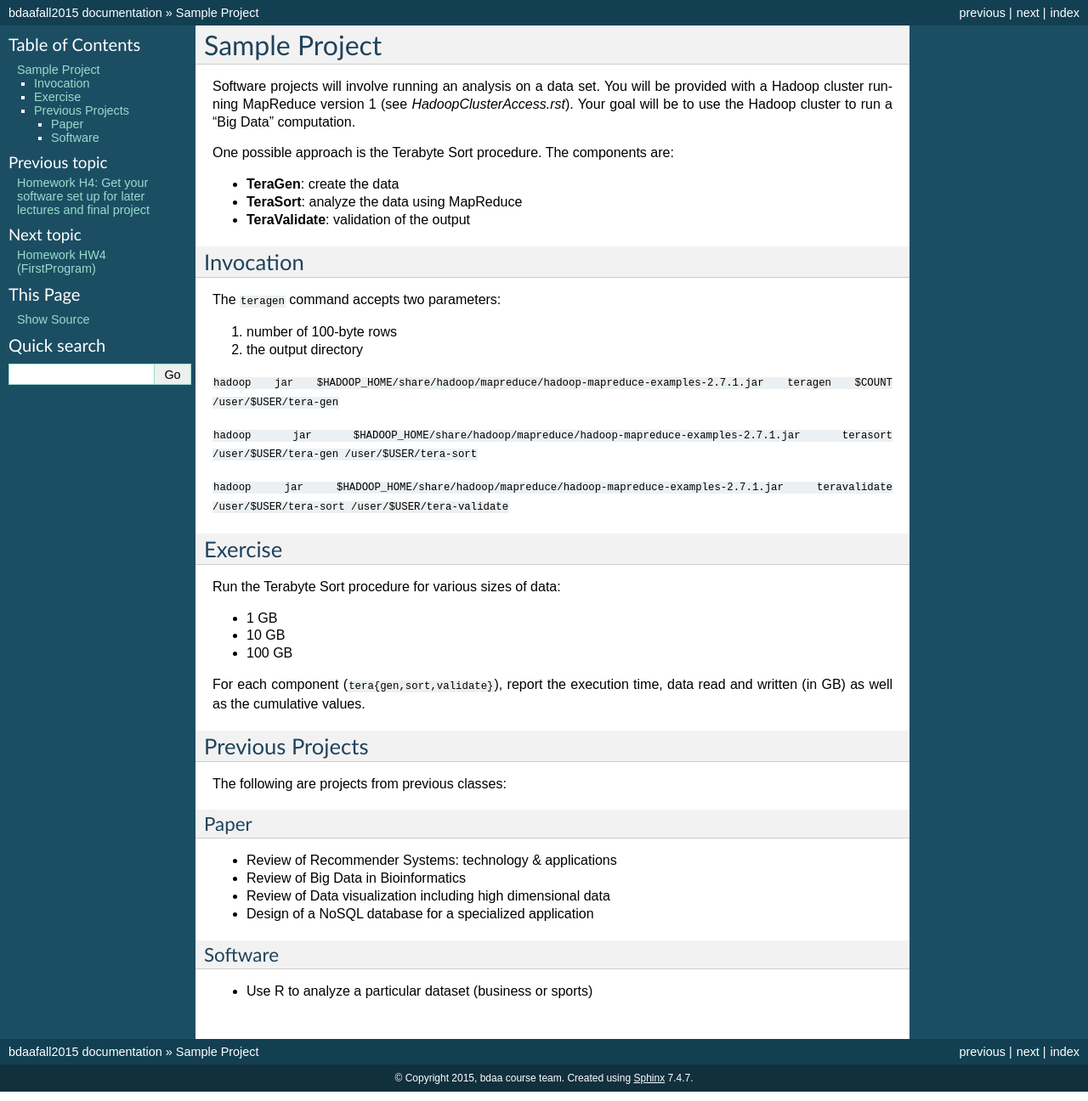
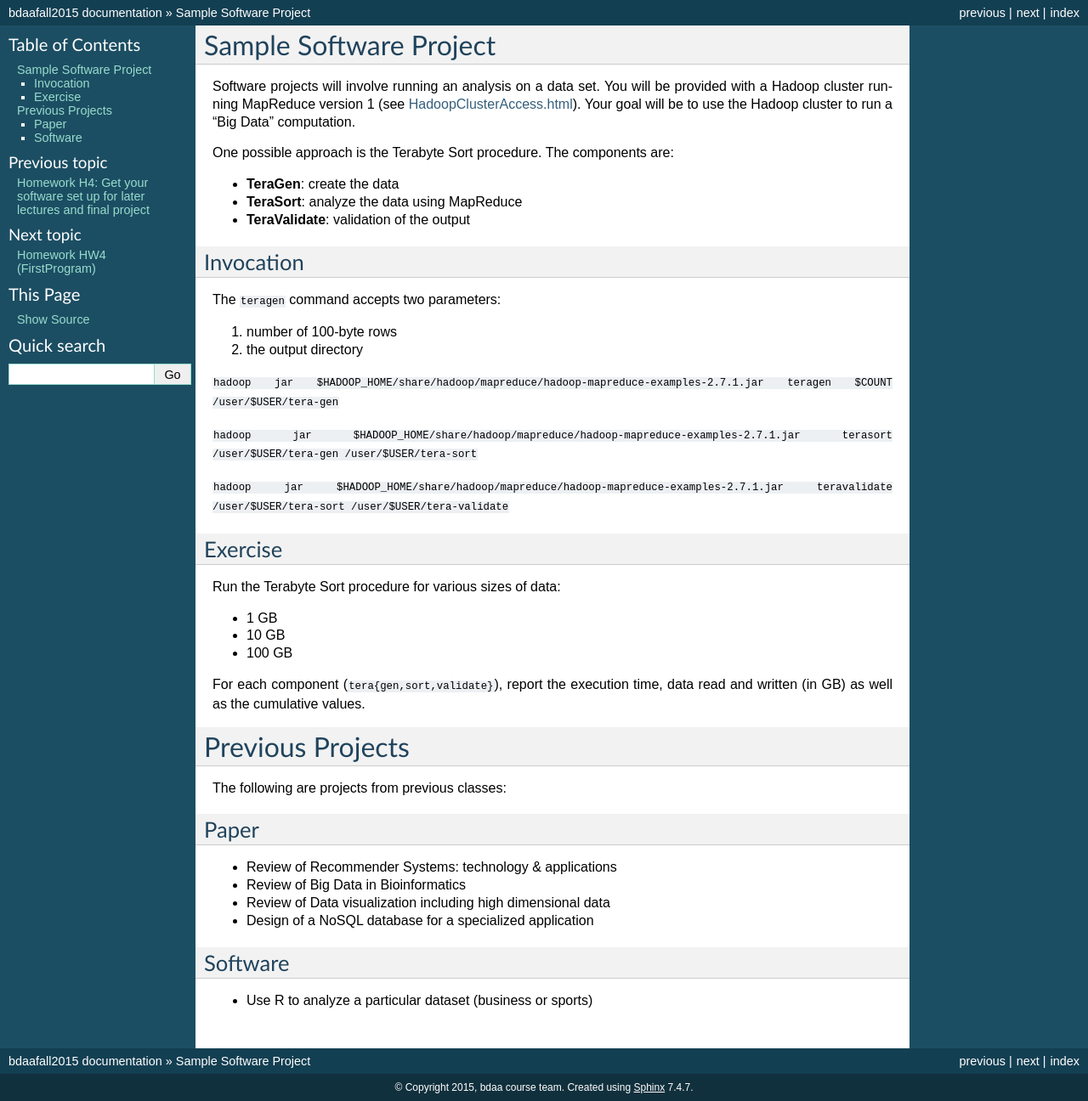
Before and after one commit to cglmoocs/bdaafall2015, a Sphinx documentation site: the page built from docs/source/Sample.rst, in a window 1280 px wide. Shown: the whole page at 85% size. Built offline with Sphinx 7.4.7, drawn with Linux system fonts in a browser that asks for light colours.

Commit message:
sample software project

```diff
--- a/docs/source/Sample.rst
+++ b/docs/source/Sample.rst
@@ -1,8 +1,8 @@
-Sample Project
+Sample Software Project
 ===============================================================================
 
 Software projects will involve running an analysis on a data set.
-You will be provided with a Hadoop cluster running MapReduce version 1 (see `HadoopClusterAccess.rst`).
+You will be provided with a Hadoop cluster running MapReduce version 1 (see `<HadoopClusterAccess.html>`_).
 Your goal will be to use the Hadoop cluster to run a "Big Data" computation.
 
 One possible approach is the Terabyte Sort procedure.
@@ -45,12 +45,12 @@ For each component (``tera{gen,sort,validate}``), report the execution time, dat
 
 
 Previous Projects
--------------------------------------------------------------------------------
+===============================================================================
 
 The following are projects from previous classes:
 
 Paper
-^^^^^^^^^^^^^^^^^^^^^^^^^^^^^^^^^^^^^^^^^^^^^^^^^^^^^^^^^^^^^^^^^^^^^^^^^^^^^^^
+-------------------------------------------------------------------------------
 
 - Review of Recommender Systems: technology & applications
 - Review of Big Data in Bioinformatics
@@ -59,6 +59,6 @@ Paper
 
 
 Software
-^^^^^^^^^^^^^^^^^^^^^^^^^^^^^^^^^^^^^^^^^^^^^^^^^^^^^^^^^^^^^^^^^^^^^^^^^^^^^^^
+-------------------------------------------------------------------------------
 
 - Use R to analyze a particular dataset (business or sports)
```
